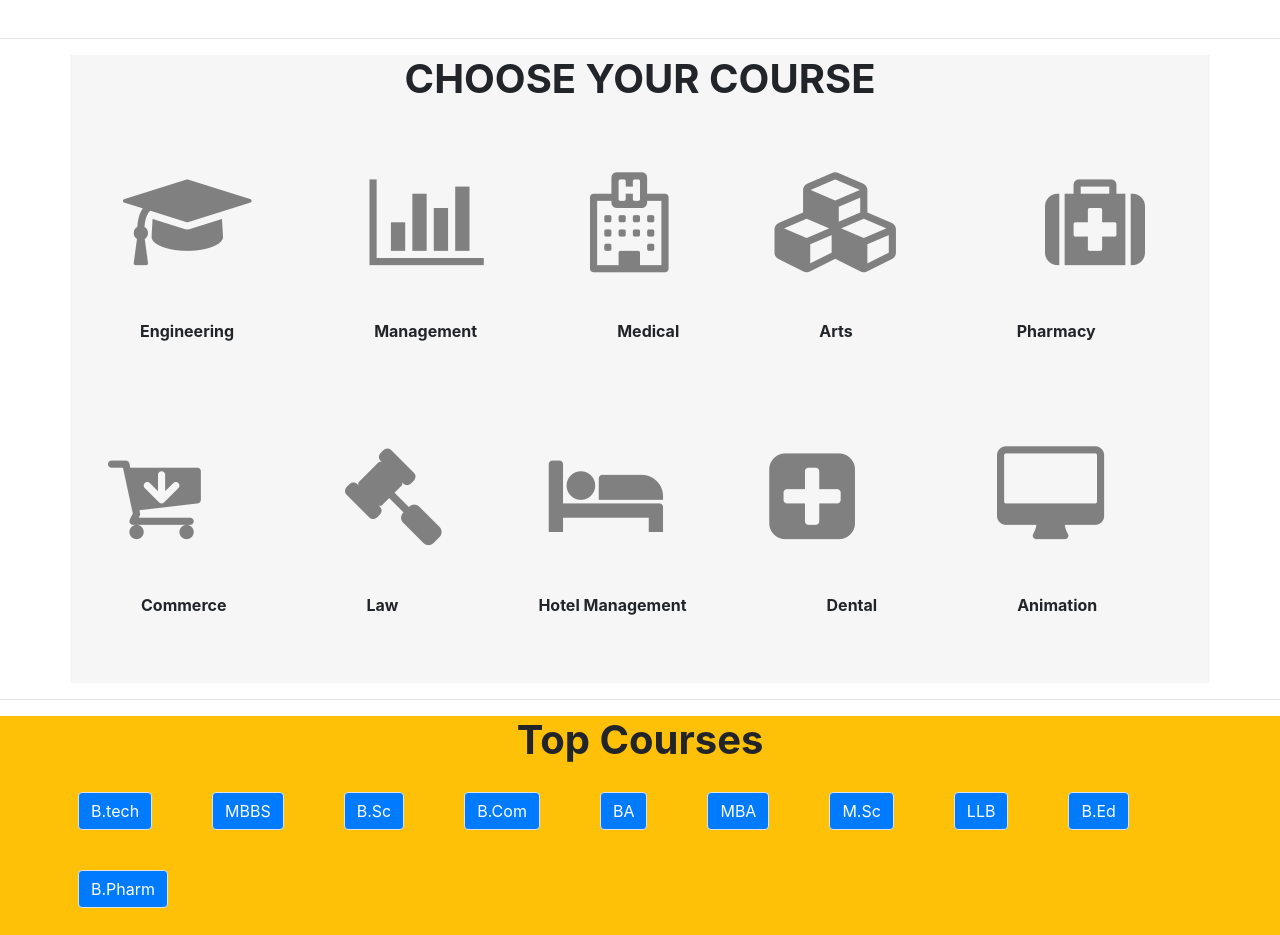
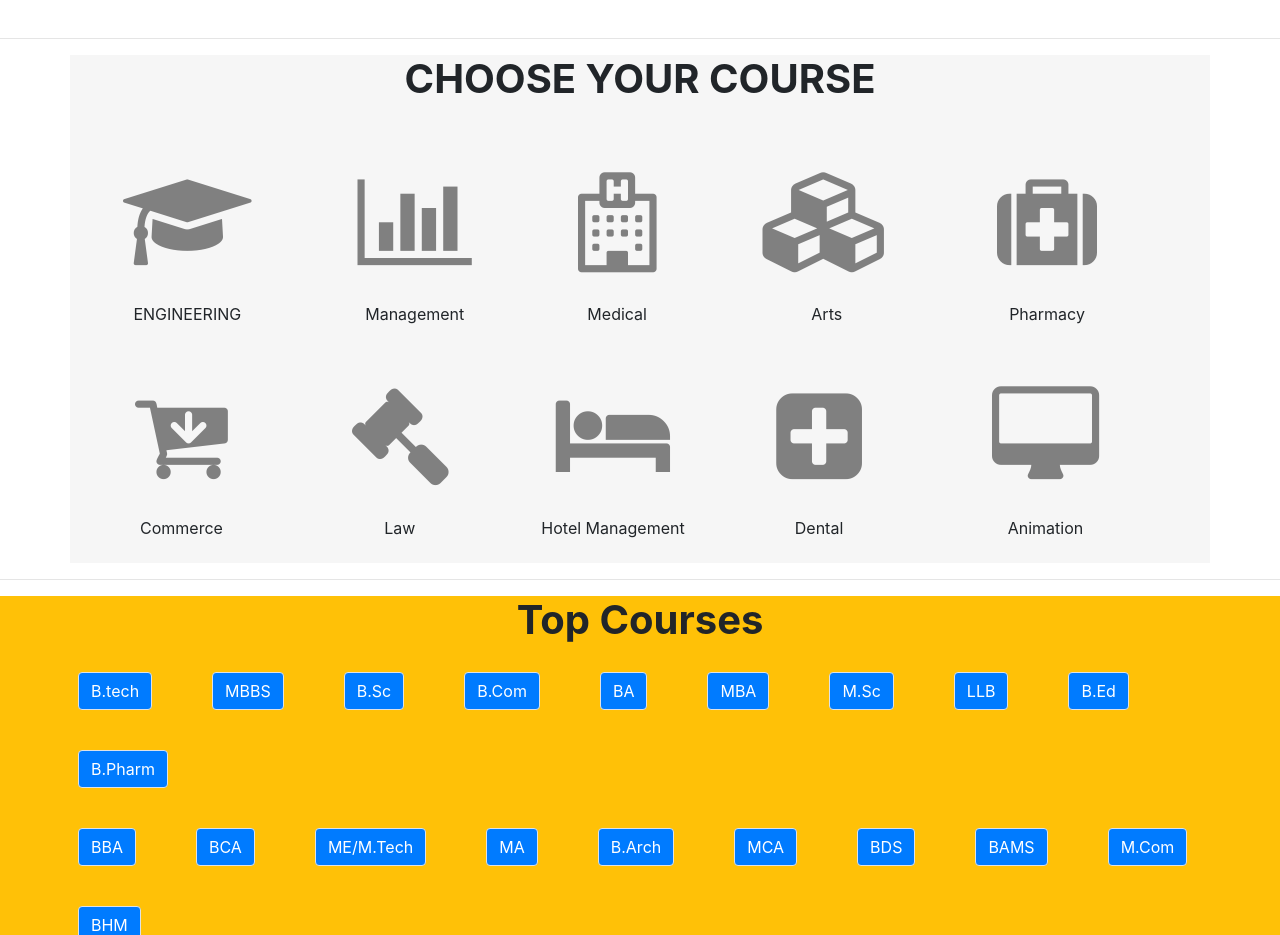
Before and after one commit to Rajat7227/college.github.io, a plain HTML site: page index.html in a window 1280 px wide. Shown: the part 1100-2035 px from the top of the page. Drawn offline with nearby package versions, Linux system fonts and the light colour scheme.

Commit message:
Update index.html

```diff
--- a/index.html
+++ b/index.html
@@ -111,69 +111,55 @@
         </div>
         <div class="row">
         <div class="feature-icon btn">
-            <i class="fa fa-graduation-cap"></i></div>
+            <i class="fa fa-graduation-cap"></i>
+            <P class="feature-text">ENGINEERING</P>
+        </div>
+
+        <div class=" btn feature-icon">
+           <i class="fa fa-bar-chart"></i>
+           <P class="feature-text">Management</P>
+        </div>
+
+        <div class="btn feature-icon">
+            <i class="fa fa-hospital-o"></i>
+            <P class="feature-text">Medical</P>
+        </div>
+
+        <div class="btn feature-icon">
+            <i class="fa fa-cubes"></i>
+            <P class="feature-text">Arts</P>
+        </div>
+
+        <div class="btn feature-icon">
+            <i class="fa fa-medkit"></i>
+            <P class="feature-text">Pharmacy</P>
+        </div>
+        </div>
+            <div class="row">
+        <div class="pl-4 pr-4 feature-icon btn">
+            <i class="fa fa-cart-arrow-down"></i>
+            <P class="feature-text">Commerce</P>
+        </div>
+
+        <div class="pl-3 btn feature-icon">
+           <i class="fa fa-gavel"></i>
+           <P class="feature-text">Law</P>
+        </div>
+
+        <div class="btn feature-icon">
+            <i class="fa fa-hotel"></i>
+            <P class="feature-text">Hotel Management</P>
+        </div>
+
+        <div class="pr-4 btn feature-icon">
+            <i class="fa fa-plus-square"></i>
+            <P class="feature-text">Dental</P>
+        </div>
 
         <div class="pl-4 btn feature-icon">
-           <i class="fa fa-bar-chart"></i></div>
-
-        <div class="btn feature-icon">
-            <i class="fa fa-hospital-o"></i></div>
-
-        <div class="btn feature-icon">
-            <i class="fa fa-cubes"></i></div>
-
-        <div class="pl-5 btn feature-icon">
-            <i class="fa fa-medkit"></i></div></div>
-
-            <div class="row">
-            <div class="feature-text">
-                        <p><b>Engineering</b></p>
-            </div>
-            <div class="feature-text">
-                        <p><b>Management</b></p>
-                    </div>
-            <div class="feature-text">
-                        <p><b>Medical</b></p>
-                    </div>
-            <div class="feature-text">
-                        <p><b>Arts</b></p>
-                    </div>
-            <div class="pl-4 feature-text">
-                        <p><b>Pharmacy</b></p>
-            </div>
-            <div class="row">
-        <div class="feature-icon btn">
-            <i class="fa fa-cart-arrow-down"></i></div>
-
-        <div class="pl-5 btn feature-icon">
-           <i class="fa fa-gavel"></i></div>
-
-        <div class="btn feature-icon">
-            <i class="fa fa-hotel"></i></div>
-
-        <div class="btn feature-icon">
-            <i class="fa fa-plus-square"></i></div>
-
-        <div class="pl-5 btn feature-icon">
-            <i class="fa fa-desktop"></i></div></div>
-
-            <div class="row">
-            <div class="pl-3 feature-text">
-                        <p><b>Commerce</b></p>
-            </div>
-            <div class="feature-text">
-                        <p><b>Law</b></p>
-                    </div>
-            <div class="feature-text">
-                        <p><b>Hotel Management</b></p>
-                    </div>
-            <div class="feature-text">
-                        <p><b>Dental</b></p>
-                    </div>
-            <div class="feature-text">
-                        <p><b>Animation</b></p>
-                    </div>
-        </div>
+            <i class="fa fa-desktop"></i>
+            <P class="feature-text">Animation</P>
+        </div></div>
     </section><hr>
 
     <section class="container-fluid btn-warning"id="all">
@@ -239,7 +225,6 @@
       </div>
     </div>
     </section><hr>
-
     <footer>
         <p class="text-center bg-dark text-white">
             Created by: Rajat chauhan
```
